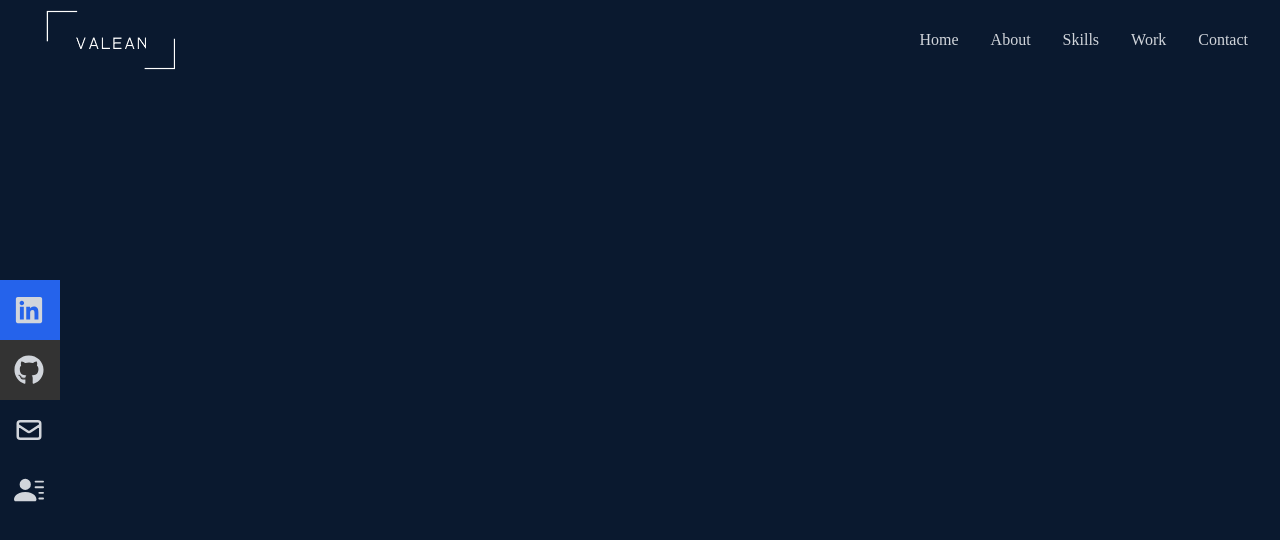
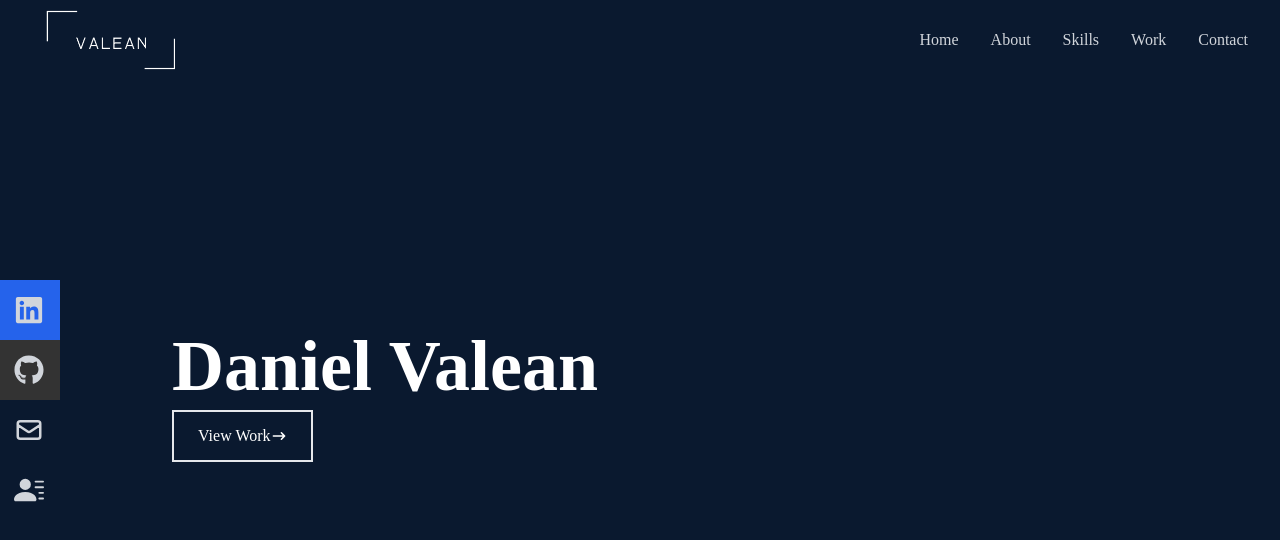
Before and after one commit to daniel-valean/React-Portfolio, a React (Create React App) app: page / in a window 1280 px wide. Shown: the top 540 px of the page. Built offline with nearby package versions, Linux system fonts and the light colour scheme.

Commit message:
home page and view button

```diff
--- a/src/components/Home.jsx
+++ b/src/components/Home.jsx
@@ -3,7 +3,18 @@ import {HiArrowNarrowRight} from 'react-icons/hi'
 
 const Home = () => {
   return (
-    <div className='w-full h-screen bg-[#0a192f]'>
+    <div name='home' className='w-full h-screen bg-[#0a192f]'>
+
+        {/* container */}
+        <div className='max-w-[1000px] mx-auto px-8 flex flex-col justify-center h-full'>
+            <h1 className='text-4xl sm:text-7xl font-bold text-white'>Daniel Valean</h1>
+
+            <div>
+                <button className='text-white border-2 px-6 py-3 my-2 flex items-center hover:bg-gray'>View Work<HiArrowNarrowRight /></button>
+            </div>
+
+        </div>
+
 
     </div>
   )
```
